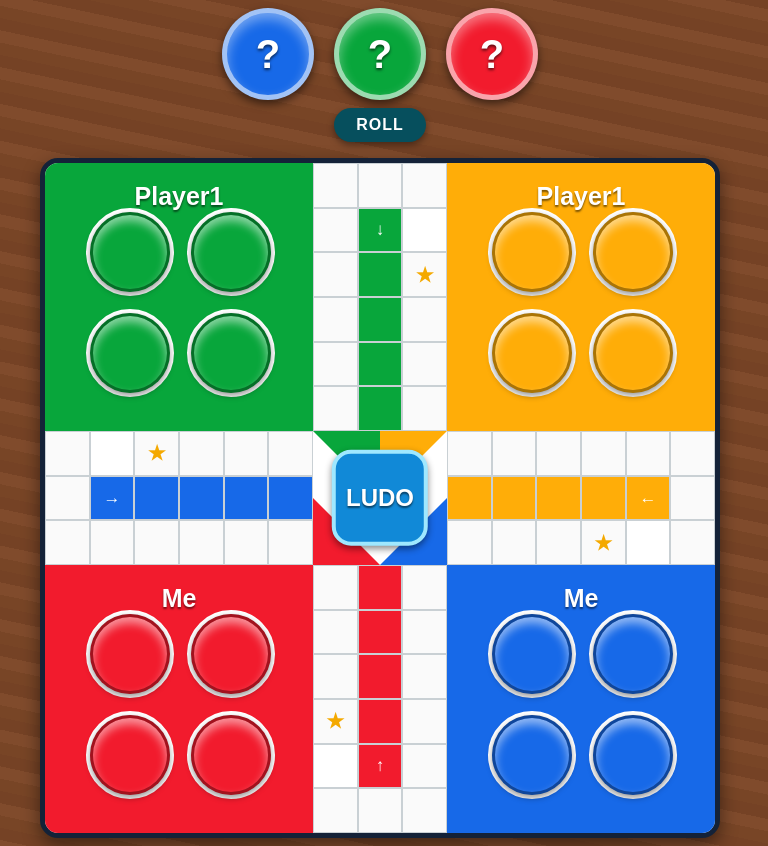
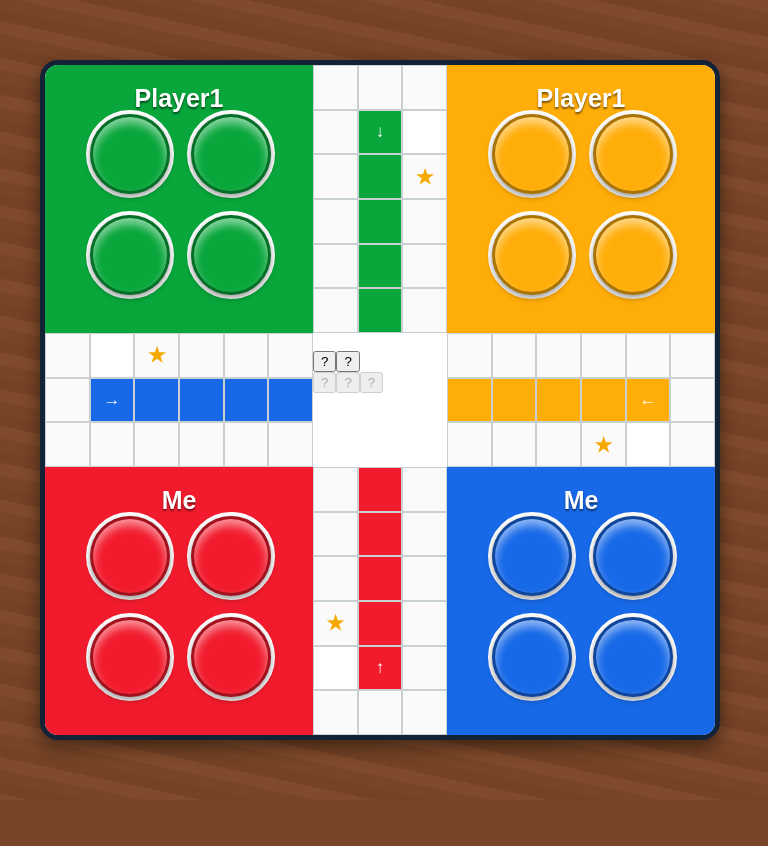
Before and after one commit to MrDan001/ludo-live, a Next.js app: page / in a window 1280 px wide. Shown: the whole page, without its empty margins (260-1028 px from the left). After the commit the page ends 800 px from the top, so only its background shows below. Built offline with nearby package versions, Linux system fonts and the light colour scheme.

Commit message:
Move dice into board center and make dice clickable

```diff
--- a/app/page.tsx
+++ b/app/page.tsx
@@ -6,12 +6,16 @@ const COLORS = { green: "#08a63b", yellow: "#ffad08", red: "#f21b2d", blue: "#17
 type Color = (typeof COLORS)[keyof typeof COLORS];
 type Choice = "blue" | "green" | "red" | null;
 
+type DieValue = number | null;
+
 function Token({ color, name }: { color: Color; name: string }) {
   return <div className="token-slot" aria-label={`${name} token`}><div className="token" style={{ background: color }} /></div>;
 }
+
 function Home({ color, name, className }: { color: Color; name: string; className: string }) {
   return <section className={`home ${className}`} style={{ backgroundColor: color }}><h2>{name}</h2><div className="tokens">{Array.from({ length: 4 }, (_, i) => <Token key={i} color={color} name={name} />)}</div></section>;
 }
+
 function TrackCell({ row, col }: { row: number; col: number }) {
   const isGreenPath = col === 7 && row >= 1 && row <= 5;
   const isYellowPath = row === 7 && col >= 9 && col <= 13;
@@ -26,45 +30,59 @@ function TrackCell({ row, col }: { row: number; col: number }) {
   if (isSafe) mark = "★"; else if (row === 7 && col === 1) mark = "→"; else if (row === 1 && col === 7) mark = "↓"; else if (row === 13 && col === 7) mark = "↑"; else if (row === 7 && col === 13) mark = "←";
   return <div className={className}>{mark}</div>;
 }
-function RollToken({ color, value, selected, disabled, label, onClick }: { color: "blue" | "green" | "red"; value: number | null; selected: boolean; disabled?: boolean; label: string; onClick: () => void }) {
-  return <button className={`roll-token roll-${color} ${selected ? "chosen" : ""}`} onClick={onClick} disabled={disabled} aria-label={label}>{value ?? "?"}</button>;
+
+function Die({ value, rolling, onClick, label }: { value: DieValue; rolling: boolean; onClick: () => void; label: string }) {
+  return <button className={`die ${rolling ? "die-rolling" : ""}`} onClick={onClick} disabled={rolling} aria-label={label} title="Tap to roll both dice">
+    {value === null ? <span className="die-question">?</span> : <span className={`pip-grid pips-${value}`}>{Array.from({ length: value }, (_, i) => <i key={i} />)}</span>}
+  </button>;
+}
+
+function ChoiceToken({ color, value, selected, disabled, label, onClick }: { color: "blue" | "green" | "red"; value: number | null; selected: boolean; disabled: boolean; label: string; onClick: () => void }) {
+  return <button className={`choice-token choice-${color} ${selected ? "chosen" : ""}`} onClick={onClick} disabled={disabled} aria-label={label}>{value ?? "?"}</button>;
 }
 
 export default function HomePage() {
-  const [dice, setDice] = useState<[number | null, number | null]>([null, null]);
+  const [dice, setDice] = useState<[DieValue, DieValue]>([null, null]);
   const [rolling, setRolling] = useState(false);
   const [choice, setChoice] = useState<Choice>(null);
   const [doubleSixes, setDoubleSixes] = useState(0);
 
   function rollDice() {
-    if (rolling) return;
-    setRolling(true); setChoice(null);
+    if (rolling || doubleSixes >= 3) return;
+    setRolling(true);
+    setChoice(null);
     window.setTimeout(() => {
       const a = Math.floor(Math.random() * 6) + 1;
       const b = Math.floor(Math.random() * 6) + 1;
       setDice([a, b]);
       setDoubleSixes(count => (a === 6 && b === 6 ? count + 1 : 0));
       setRolling(false);
-    }, 550);
+    }, 450);
   }
+
   const total = dice[0] !== null && dice[1] !== null ? dice[0] + dice[1] : null;
   const forfeits = doubleSixes >= 3;
   const canChoose = dice[0] !== null && dice[1] !== null && !rolling && !forfeits;
 
   return <main className="game-page"><div className="game-stage">
-    <div className="dice-area" aria-label="Dice choices">
-      <div className={`roll-tokens ${rolling ? "rolling" : ""}`}>
-        <RollToken color="blue" value={dice[0]} selected={choice === "blue"} disabled={!canChoose} label="Play blue die" onClick={() => setChoice("blue")} />
-        <RollToken color="green" value={dice[1]} selected={choice === "green"} disabled={!canChoose} label="Play green die" onClick={() => setChoice("green")} />
-        <RollToken color="red" value={total} selected={choice === "red"} disabled={!canChoose} label="Merge both dice" onClick={() => setChoice("red")} />
-      </div>
-      <button className="roll-button" onClick={rollDice} disabled={rolling || forfeits}>{rolling ? "Rolling…" : "ROLL"}</button>
-      {forfeits && <div className="forfeit-message">Turn forfeited</div>}
-    </div>
     <div className="board-wrap"><div className="ludo-board" aria-label="Ludo board">
       <div className="track" aria-hidden="true">{Array.from({ length: 15 }, (_, row) => Array.from({ length: 15 }, (_, col) => { const inCross = (row >= 6 && row <= 8) || (col >= 6 && col <= 8); return inCross ? <TrackCell key={`${row}-${col}`} row={row} col={col} /> : <div key={`${row}-${col}`} className="empty-cell" />; }))}</div>
       <Home color={COLORS.green} name="Player1" className="home-green" /><Home color={COLORS.yellow} name="Player1" className="home-yellow" /><Home color={COLORS.red} name="Me" className="home-red" /><Home color={COLORS.blue} name="Me" className="home-blue" />
-      <div className="center-home" aria-label="Ludo center"><div className="triangle triangle-green" /><div className="triangle triangle-yellow" /><div className="triangle triangle-red" /><div className="triangle triangle-blue" /><div className="ludo-badge">LUDO</div></div>
+      <div className="center-home" aria-label="Dice and move selection">
+        <div className="center-backdrop">LUDO</div>
+        <div className="center-controls">
+          <div className="dice-pair">
+            <Die value={dice[0]} rolling={rolling} onClick={rollDice} label="Roll dice" />
+            <Die value={dice[1]} rolling={rolling} onClick={rollDice} label="Roll dice" />
+          </div>
+          <div className="choice-row" aria-label="Choose a move value">
+            <ChoiceToken color="blue" value={dice[0]} selected={choice === "blue"} disabled={!canChoose} label="Play first die" onClick={() => setChoice("blue")} />
+            <ChoiceToken color="green" value={dice[1]} selected={choice === "green"} disabled={!canChoose} label="Play second die" onClick={() => setChoice("green")} />
+            <ChoiceToken color="red" value={total} selected={choice === "red"} disabled={!canChoose} label="Merge both dice" onClick={() => setChoice("red")} />
+          </div>
+        </div>
+        {forfeits && <div className="forfeit-message">Turn forfeited</div>}
+      </div>
     </div></div>
   </div></main>;
 }
```
